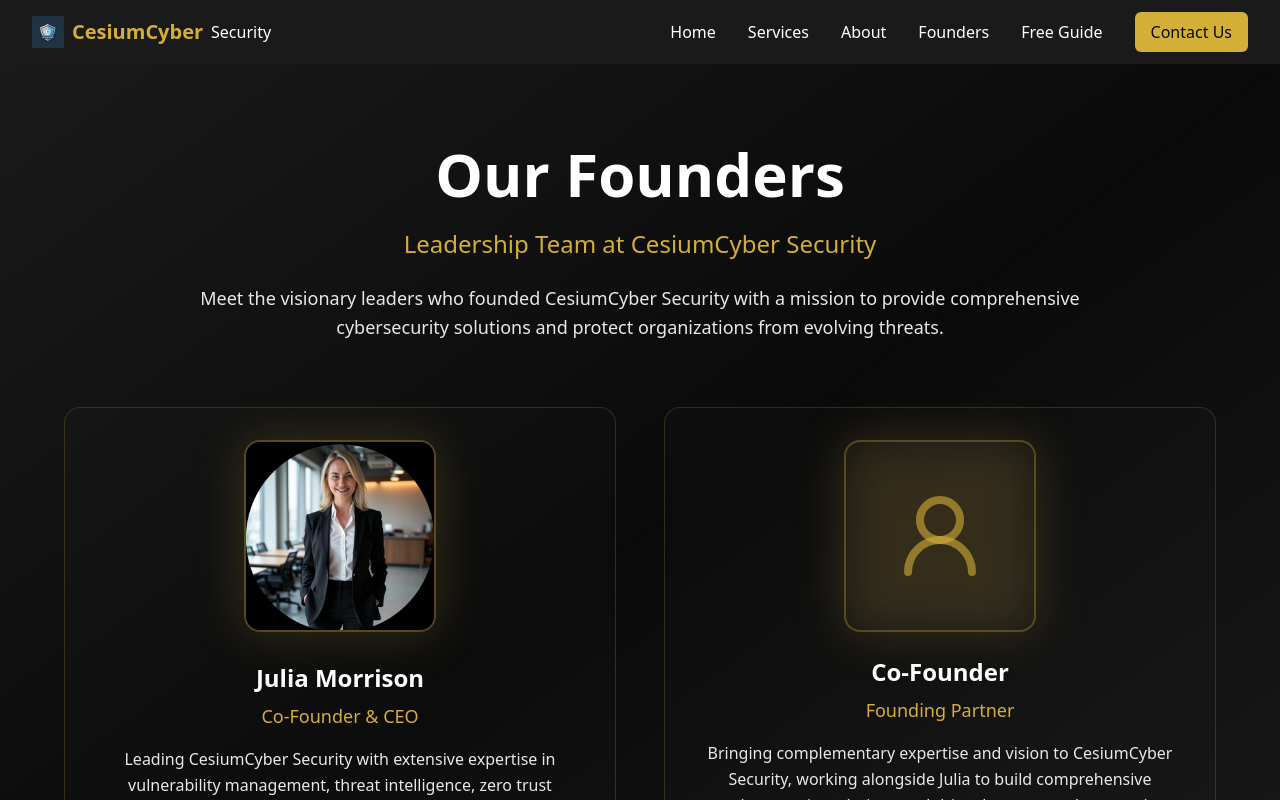
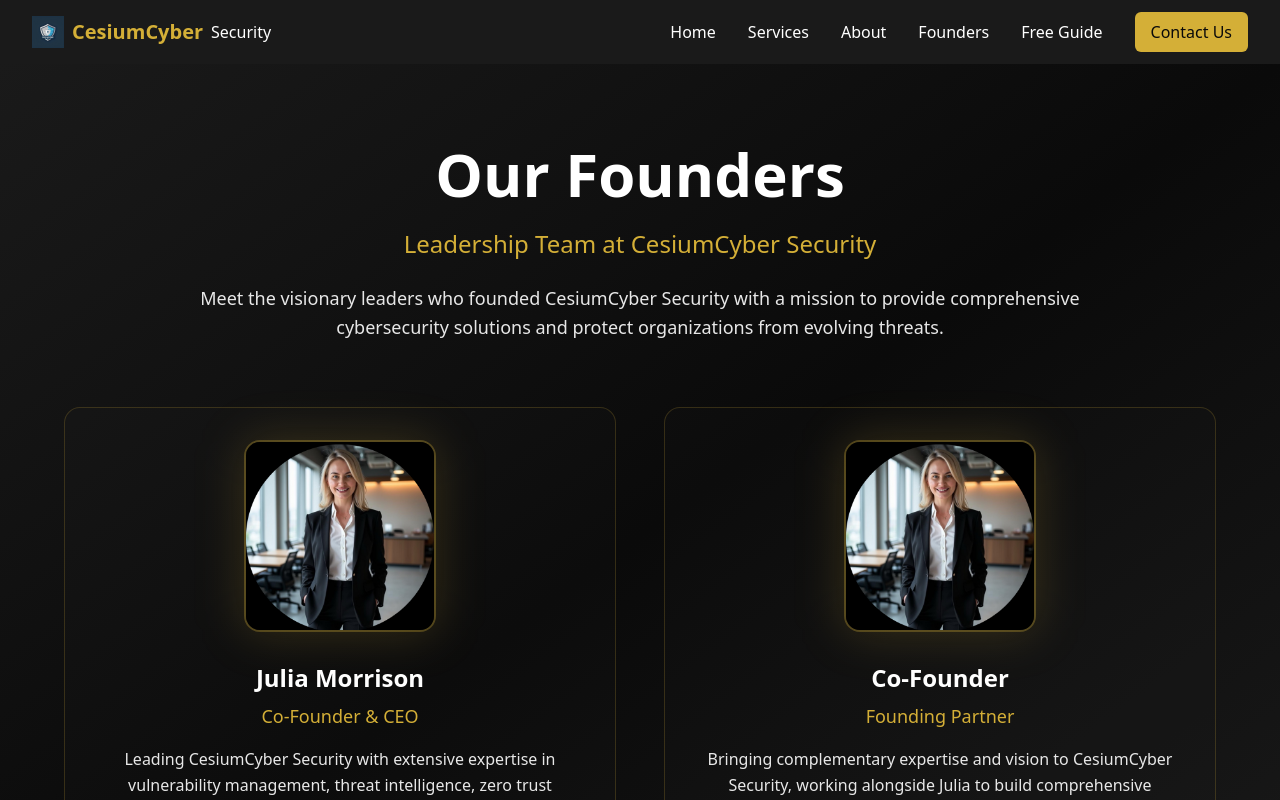
Before and after one commit to sleehoco/cesium, a React (Vite) app: page /founders in a window 1280 px wide. Shown: the top 800 px of the page. Built offline with nearby package versions, Linux system fonts and the light colour scheme.

Commit message:
Refactor image display
Modify the image display on the founders page.

```diff
--- a/src/pages/Founders.tsx
+++ b/src/pages/Founders.tsx
@@ -78,9 +78,11 @@ const Founders = () => {
                 <div className="text-center mb-6">
                   <div className="relative inline-block">
                     <div className="absolute inset-0 bg-cesium/20 rounded-2xl blur-xl"></div>
-                    <div className="relative rounded-2xl w-48 h-48 bg-cyber-light/20 border-2 border-cesium/30 mx-auto flex items-center justify-center">
-                      <UserRound className="w-24 h-24 text-cesium/60" />
-                    </div>
+                    <img
+                      src="/lovable-uploads/57ca5107-42ac-47dc-8986-6eae8ee54711.png"
+                      alt="Co-Founder of CesiumCyber Security"
+                      className="relative rounded-2xl w-48 h-48 object-cover border-2 border-cesium/30 mx-auto"
+                    />
                   </div>
                 </div>
                 <div className="text-center">
```
